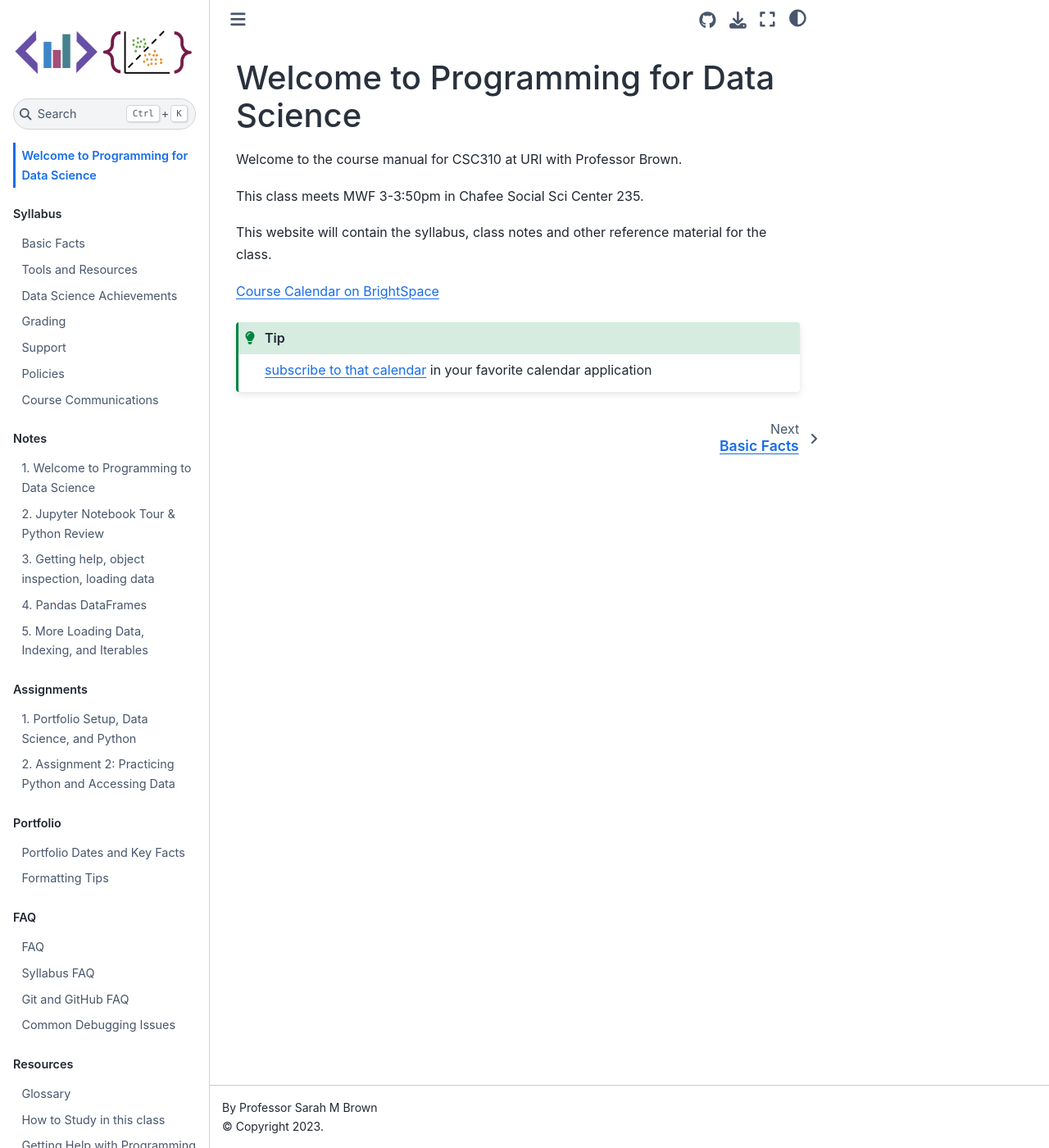
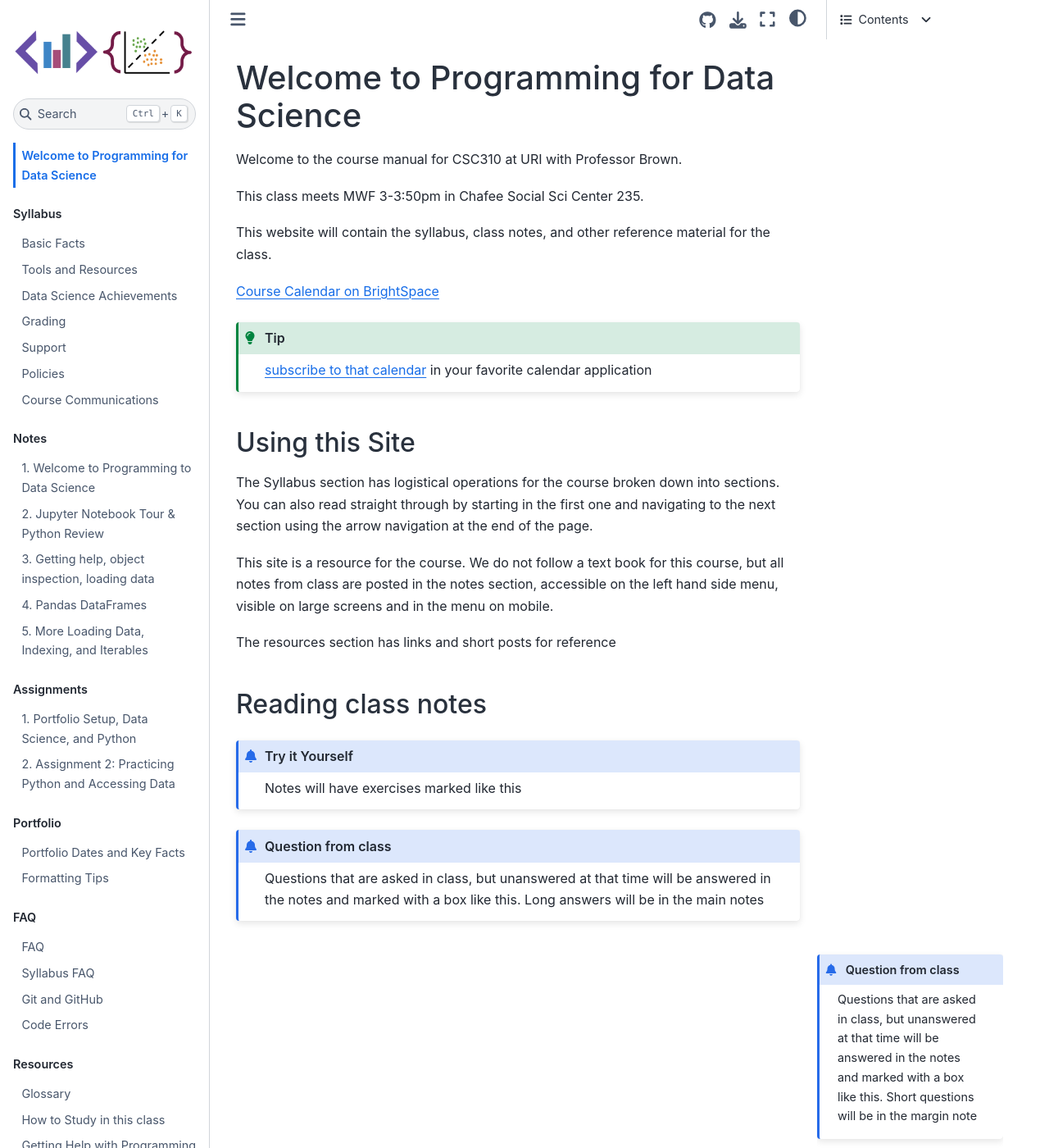
Before and after one commit to rhodyprog4ds/BrownFall21, a Jupyter Book: the page built from index.md, in a window 1280 px wide and 1400 px high. Shown: the whole window at 82% size. Built offline with Jupyter Book 1.0.4 settings and Sphinx 7.4.7 and the Sphinx Book theme 1.1.4, drawn with Linux system fonts in a browser that asks for light colours; pages that are not in the unit, such as notebooks, are missing from menus.

Commit message:
formatting improvements

`````diff
--- /dev/null
+++ b/_static/course_admonitions.css
@@ -0,0 +1,34 @@
+.admonition-try-it-yourself {
+    border-left-color: rgba(var(--pst-color-info), 1);
+}
+.admonition-try-it-yourself .admonition-title {
+    background-color: rgba(var(--pst-color-info), .1)
+}
+.admonition-try-it-yourself .admonition-title:before {
+    color: rgba(var(--pst-color-info), 1);
+    content: '\f121';
+}
+
+
+.admonition-further-reading {
+    border-left-color: rgba(var(--pst-color-info), 1);
+}
+.admonition-further-reading .admonition-title {
+    background-color: rgba(var(--pst-color-info), .1)
+}
+.admonition-further-reading .admonition-title:before {
+    color: rgba(var(--pst-color-info), 1);
+    content: '\f5da';
+}
+
+
+.admonition-question-from-class {
+    border-left-color: rgba(var(--pst-color-success), 1);
+}
+.admonition-question-from-class .admonition-title {
+    background-color: rgba(var(--pst-color-success), .1)
+}
+.admonition-question-from-class .admonition-title:before {
+    color: rgba(var(--pst-color-success), 1);
+    content: '\f059';
+}
--- a/faq/debugging.md
+++ b/faq/debugging.md
@@ -1,6 +1,6 @@
-# Common Debugging Issues
+# Code Errors
 
-````{dropdown} Key Error
+````{dropdown} ## Key Error
 
 If you get a key error for a pandas operation, it means that the column name as you typed it is not in the DataFrame. Check the spelling, leading or trailing whitespace can be especially troubling.
 
--- a/faq/github.md
+++ b/faq/github.md
@@ -1,4 +1,4 @@
-# Git and GitHub FAQ
+# Git and GitHub
 
 
 <!--
--- a/index.md
+++ b/index.md
@@ -5,10 +5,37 @@ Welcome to the course manual for CSC310 at URI with Professor Brown.
 
 This class meets {{ time }} in {{ location }}.
 
-This website will contain the syllabus, class notes and other reference material for the class.
+This website will contain the syllabus, class notes, and other reference material for the class.
 
 {{ bscalendar }}
 
 ```{tip}
 [subscribe to that calendar](https://documentation.brightspace.com/EN/le/calendar/learner/subscribe_to_calendar.htm) in your favorite calendar application
 ```
+
+## Using this Site
+
+The Syllabus section has logistical operations for the course broken down into sections.  You can also read straight through by starting in the first one and navigating to the next section using the arrow navigation at the end of the page.
+
+This site is a resource for the course.  We do not follow a text book for this course, but all notes from class are posted in the notes section, accessible on the left hand side menu, visible on large screens and in the menu on mobile.
+
+
+
+The resources section has links and short posts for reference
+
+
+## Reading class notes
+
+```{admonition} Try it Yourself
+Notes will have exercises marked like this
+```
+
+```{admonition} Question from class
+Questions that are asked in class, but unanswered at that time will be answered in the notes and marked with a box like this. Long answers will be in the main notes
+```
+
+````{margin}
+```{admonition} Question from class
+Questions that are asked in class, but unanswered at that time will be answered in the notes and marked with a box like this. Short questions will be in the margin note
+```
+````
`````
Also changed, not shown: other parts of faq/github.md (+1 -1 lines), notes/2021-09-13.md (+1 -1 lines).
